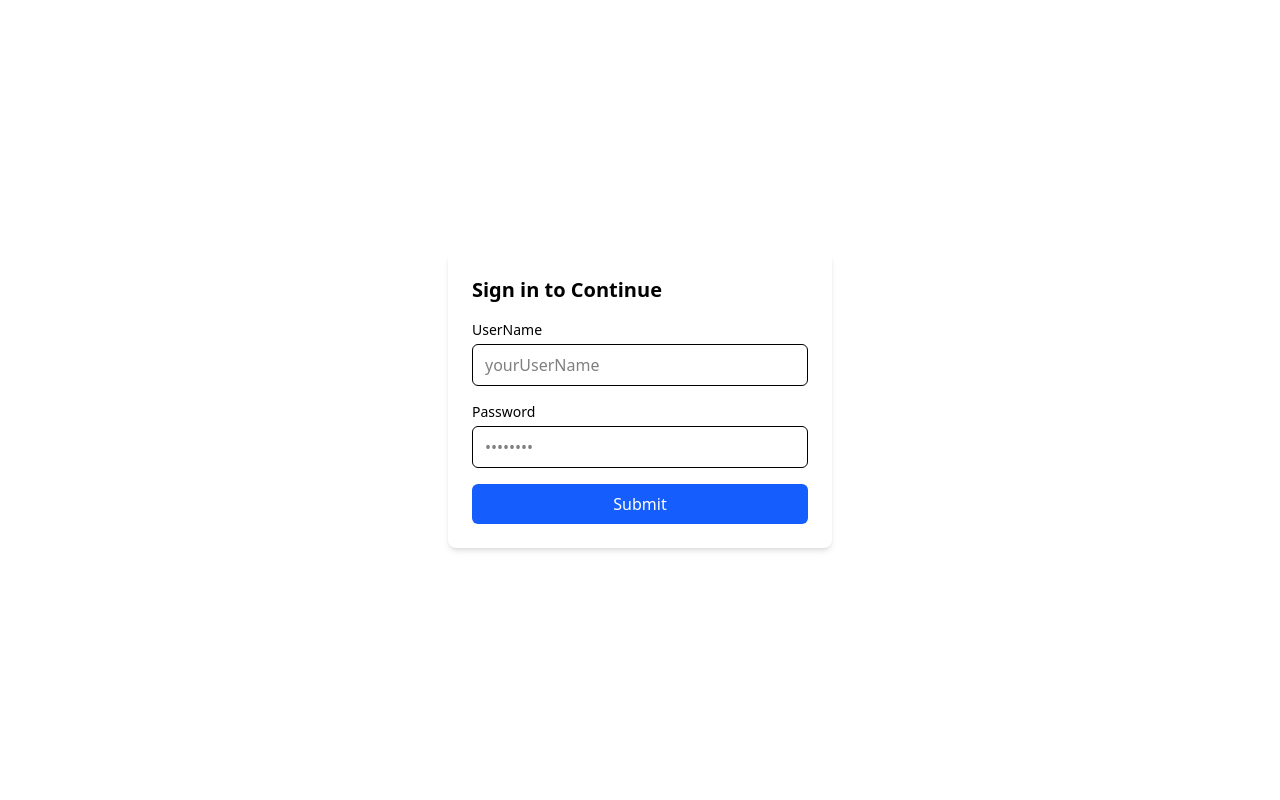
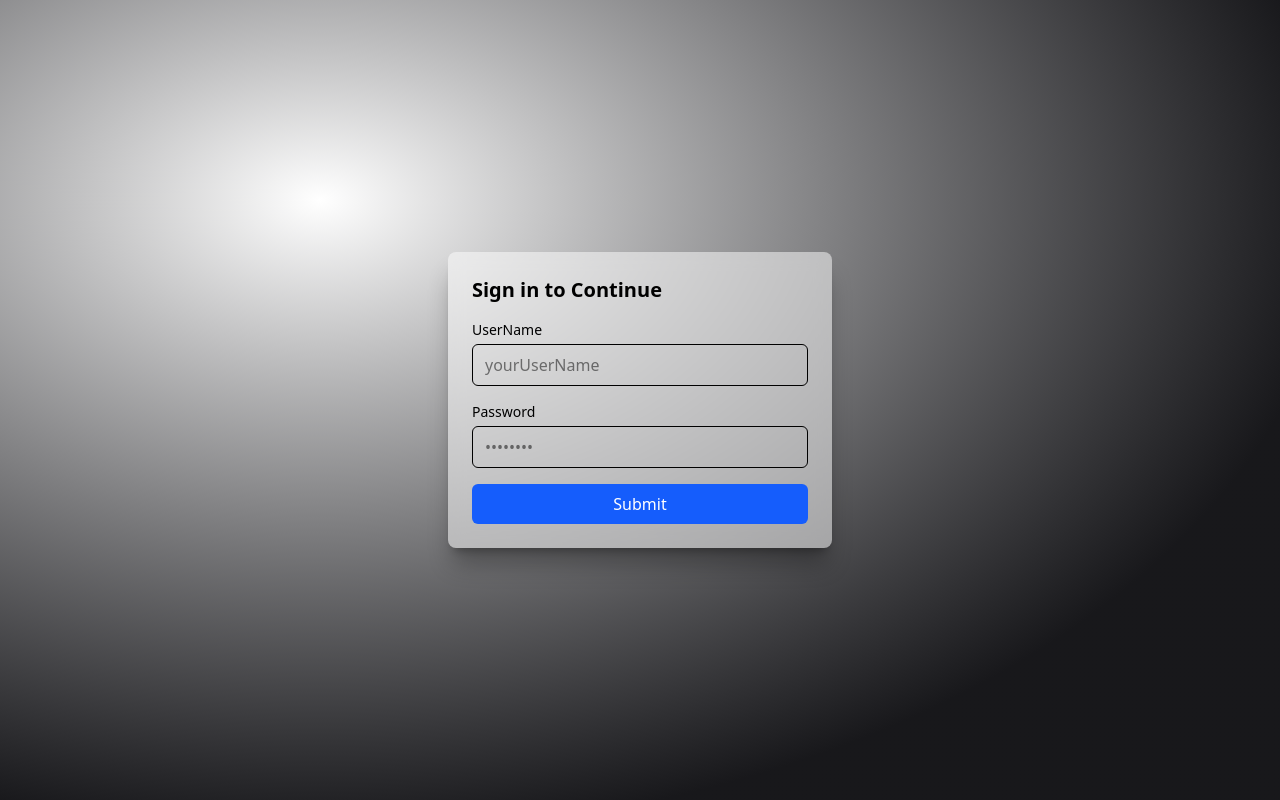
Before and after one commit to Raunit2025/Affiliate, a React (Vite) app in the folder mern_project_1/: page /login in a window 1280 px wide. Built offline with nearby package versions, Linux system fonts and the light colour scheme.

Commit message:
css improved

```diff
--- a/mern_project_1/src/App.jsx
+++ b/mern_project_1/src/App.jsx
@@ -2,6 +2,7 @@ import React from 'react';
 import { BrowserRouter as Router, Routes, Route } from 'react-router-dom';
 import Home from './Home';
 import Login from './LoginForm';
+
 
 const App = () => {
   return (
--- a/mern_project_1/src/Home.jsx
+++ b/mern_project_1/src/Home.jsx
@@ -1,7 +1,7 @@
 import { Link } from "react-router-dom";
 function Home() {
     return(
-        <div className="min-h-screen flex items-center justify-center flex-col">
+        <div className="min-h-screen flex items-center justify-center flex-col bg-radial-[at_25%_25%] from-white to-zinc-900 to-75%">
             <h1 className="text-3xl font-bold mb-4">Welcome to MERN Project</h1>
             <Link to="/login" className="text-2xl ml-4">Login</Link>
         </div>
--- a/mern_project_1/src/LoginForm.jsx
+++ b/mern_project_1/src/LoginForm.jsx
@@ -24,9 +24,9 @@ const Login = () => {
   };
 
   return (
-    <div className="min-h-screen flex items-center justify-center px-4">
-      <div className="bg-white p-6 rounded-lg shadow-md w-full max-w-sm">
-        <h2 className="text-xl font-semibold mb-4">Sign in to Continue</h2>
+    <div className="min-h-screen flex items-center justify-center px-4 bg-radial-[at_25%_25%] from-white to-zinc-900 to-75% bg-cover bg-center bg-no-repeat h-screen w-screen" >
+      <div className="bg-white/50 shadow-xl/30  backdrop-blur-sm p-6 rounded-lg w-full max-w-sm hover:bg-white/100">
+        <h2 className="text-xl font-semibold mb-4 ">Sign in to Continue</h2>
         <form onSubmit={handleSubmit} className="space-y-4">
           <div>
             <label className="block text-sm mb-1">UserName</label>
```
